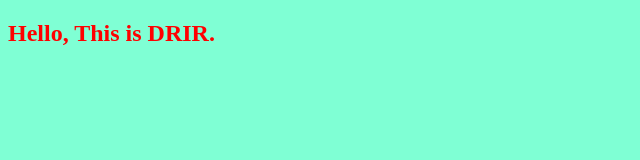
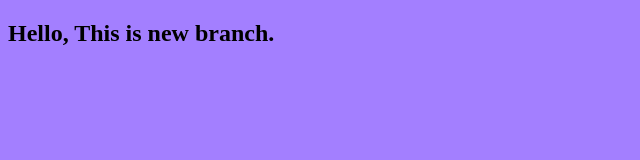
Before and after one commit to drir-mohammed/myproject, a plain HTML site: page index.html in a window 1280 px wide. Shown: the whole page, without its empty margins (0-640 px from the left). Drawn offline with Linux system fonts and the light colour scheme.

Commit message:
changing style for title

```diff
--- a/index.html
+++ b/index.html
@@ -8,7 +8,7 @@
 </head>
 <body>
 
-<h2>Hello, This is DRIR.</h1>
+<h2>Hello, This is new branch.</h1>
     <script src="app.js"></script>
 </body>
 </html>
--- a/style.css
+++ b/style.css
@@ -1,6 +1,6 @@
 h2{
-    color: red;
+    color: black;
 }
 body{
-    background: aquamarine;
+    background: rgb(163, 127, 255);
 }
```
